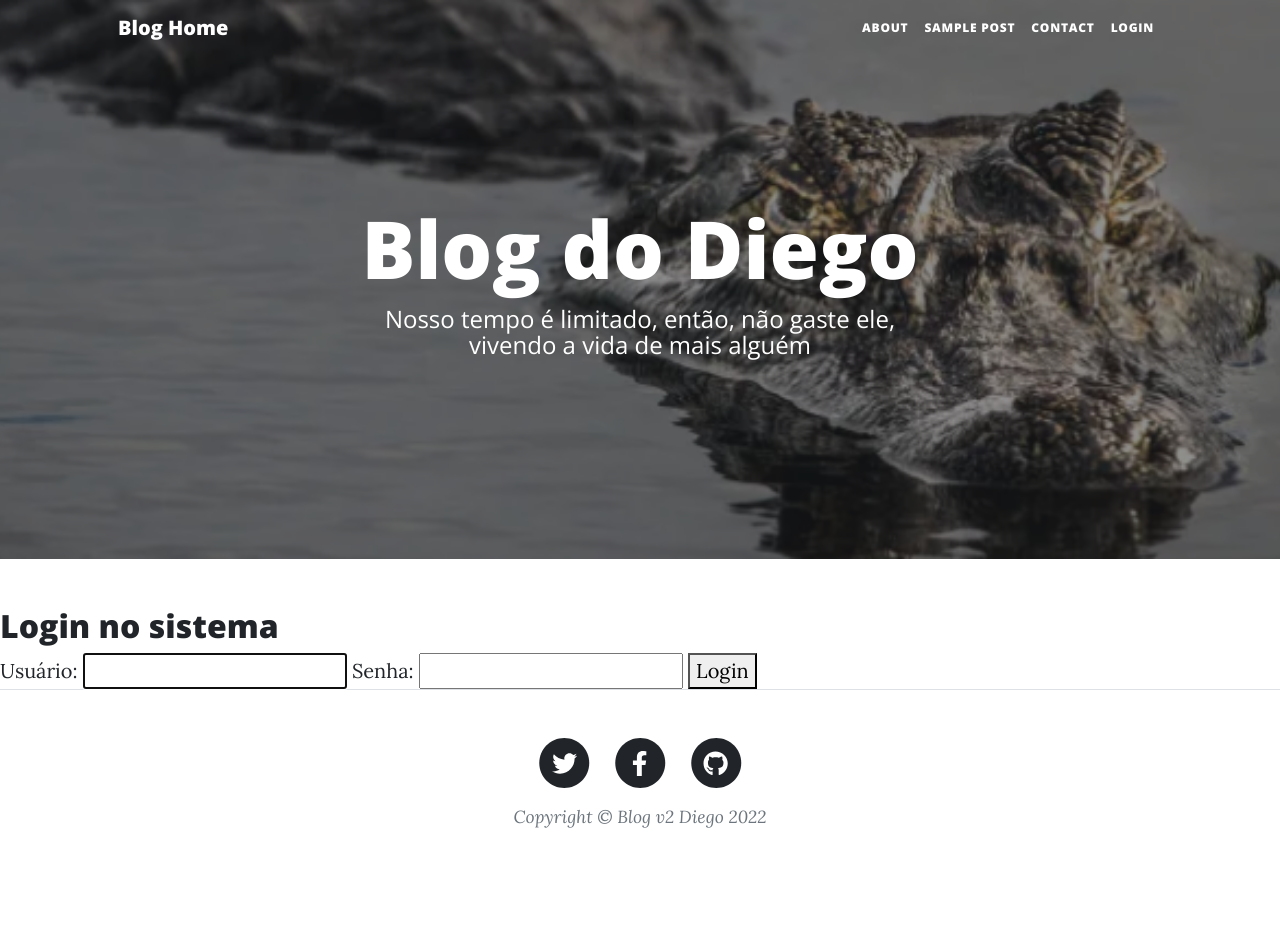
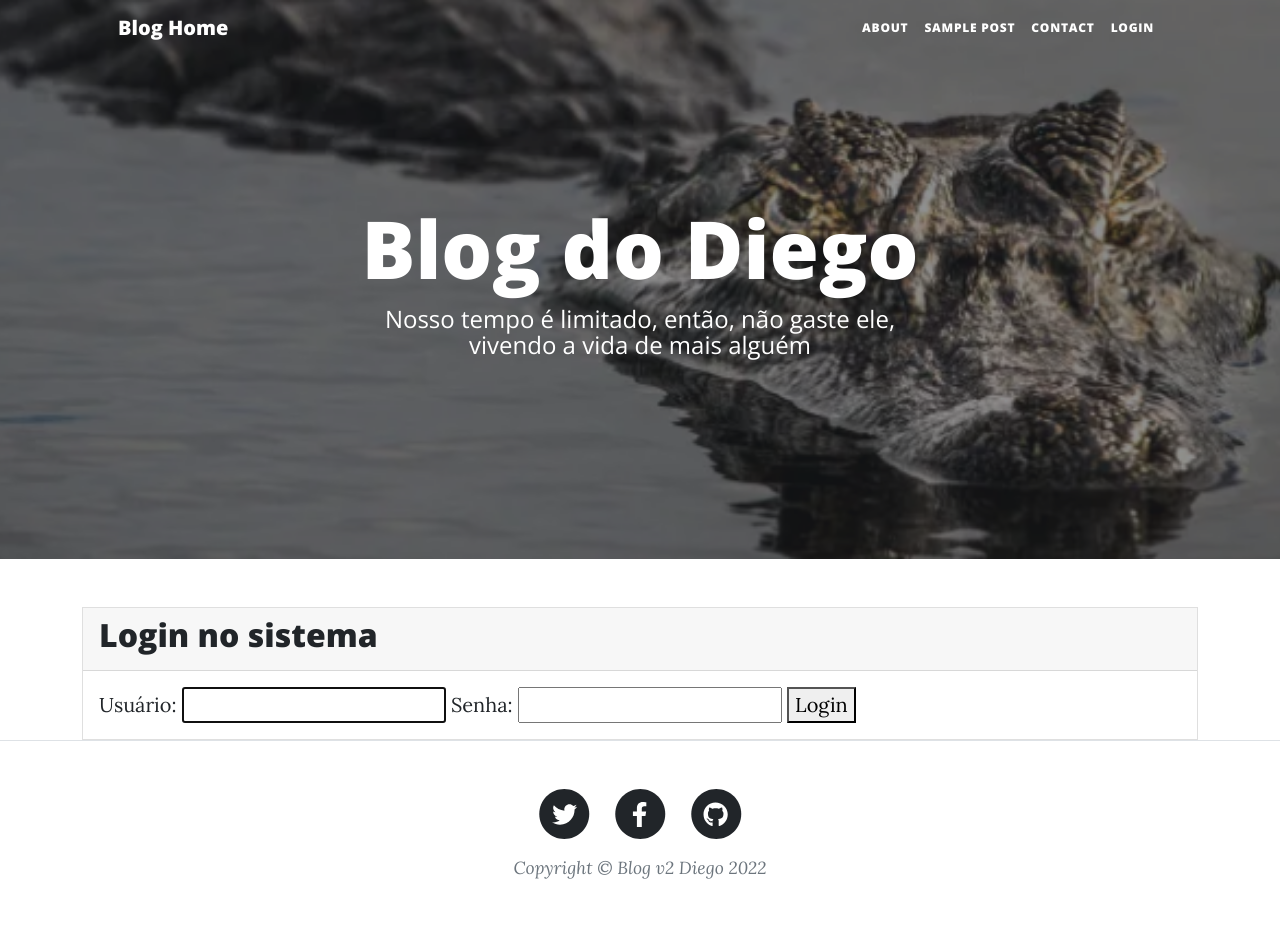
Before and after one commit to dcarll/blog_v2, a Django app: page /accounts/login/ in a window 1280 px wide. Before the commit the page ends 828 px from the top, so only its background shows below. Run offline with Django 4.2, Linux system fonts and the light colour scheme; some libraries are stand-ins or nearby versions.

Commit message:
template login estilizado com card

```diff
--- a/templates/registration/login.html
+++ b/templates/registration/login.html
@@ -6,7 +6,12 @@
 {% endblock title%}
 
 {% block content %}
+    <div class="container justify-content-center">
+        <div class="card">
+            <div class="card-header">
                 <h2>Login no sistema</h2>
+            </div>
+            <div class="card-body">
                 <form method="post">
                     {% csrf_token %}
                     <!--{{ form.as_p}}-->
@@ -14,4 +19,9 @@
                     <button type="submit">Login</button>
 
                 </form>
+            </div>
+        </div>
+
+    </div>
+
 {% endblock content %}
```
Also changed, not shown: db.sqlite3. Lines whose indentation alone changed are shown as unchanged.
